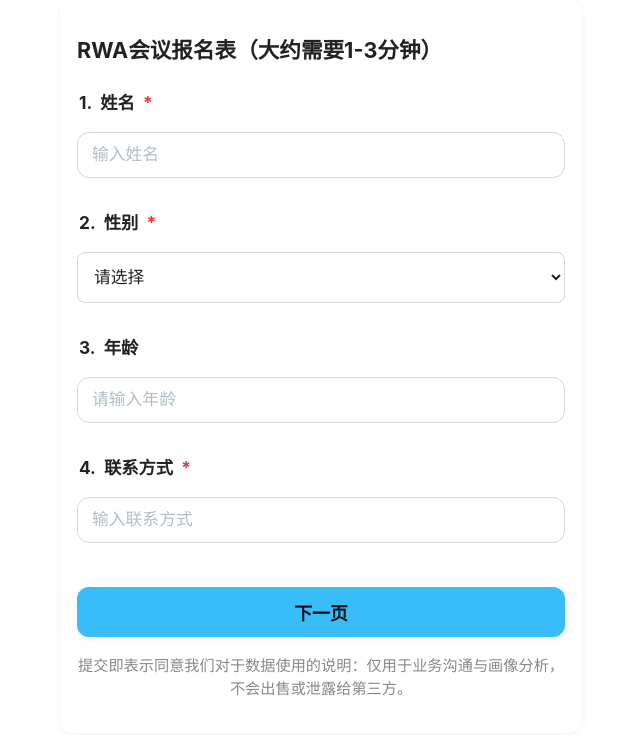
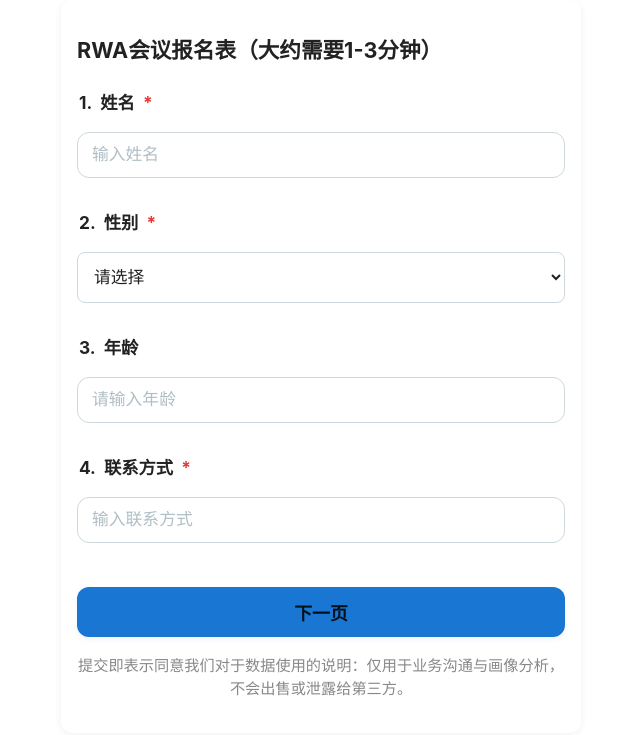
Before and after one commit to schetkfs/info_collector, a Flask app: page / in a window 1280 px wide. Shown: the top 735 px of the page, without its empty margins (319-959 px from the left). Run offline with Flask 3, Linux system fonts and the light colour scheme.

Commit message:
颜色替换

```diff
--- a/static/css/form.css
+++ b/static/css/form.css
@@ -88,7 +88,7 @@ button {
     transition: background 0.2s;
 }
 button:active, button:focus {
-    background: #1976D2;
+    background: #1565C0;
 }
 .msg {
     color: #E53935;
--- a/static/css/style.css
+++ b/static/css/style.css
@@ -1,4 +1,4 @@
-:root{--bg:#0f172a;--card:#111827;--muted:#94a3b8;--text:#e5e7eb;--accent:#38bdf8;}
+:root{--bg:#0f172a;--card:#111827;--muted:#94a3b8;--text:#e5e7eb;--accent:#1976D2;}
 *{box-sizing:border-box;}
 body{margin:0;background:var(--bg);color:var(--text);
 font-family:system-ui,-apple-system,Segoe UI,Roboto,Ubuntu,Cantarell,Noto Sans,sans-serif;line-height:1.5;}
```
